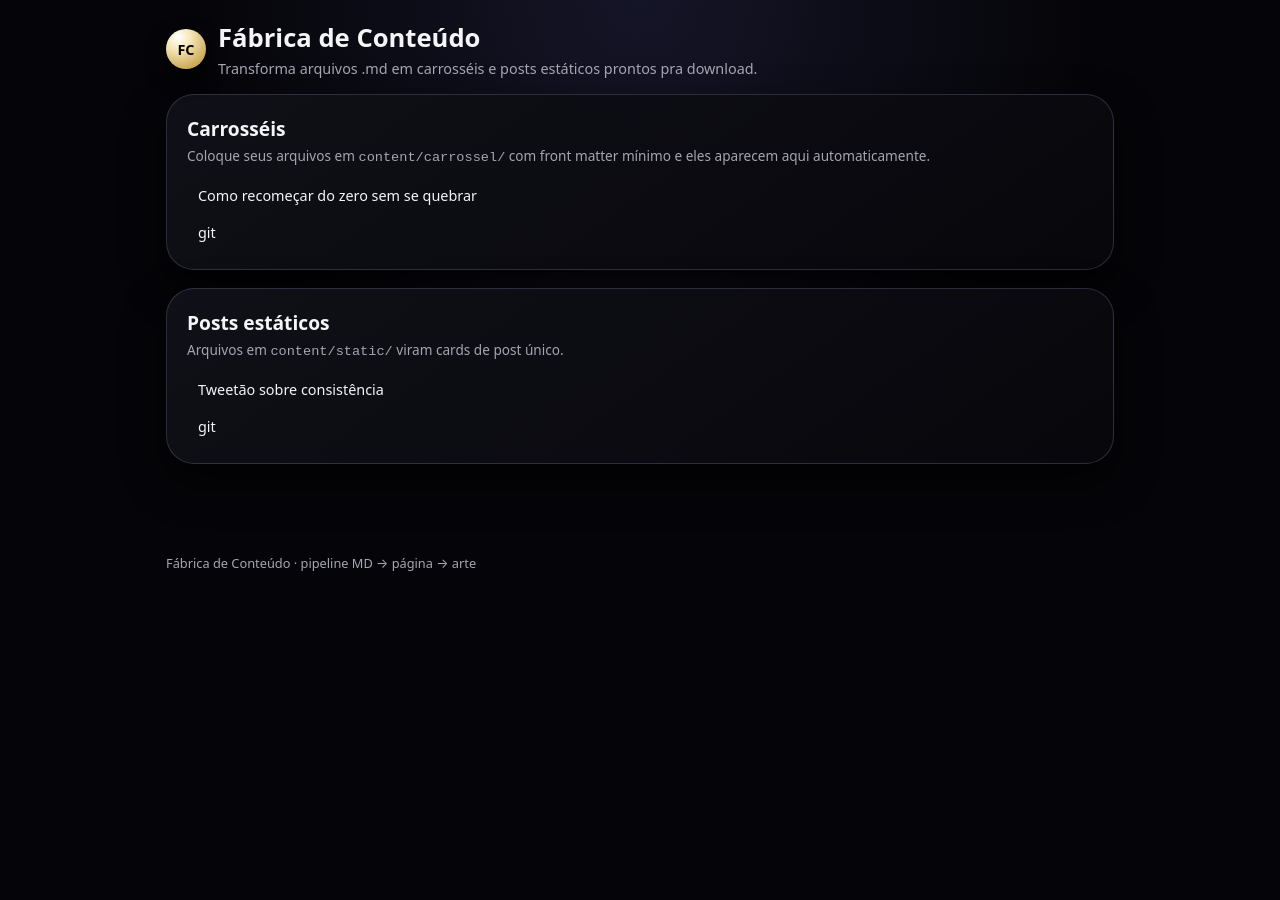
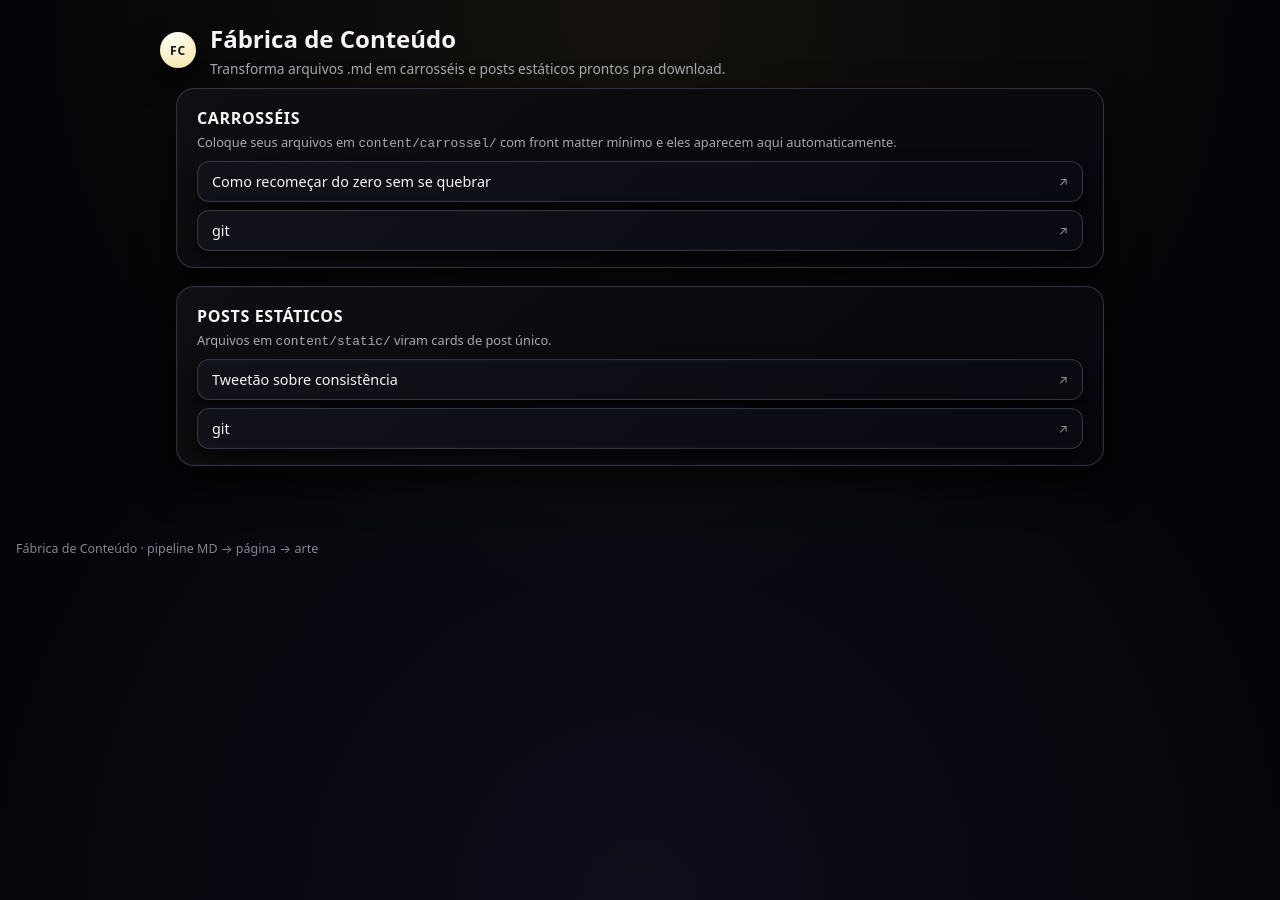
Before and after one commit to mbritodowglas-collab/fabrica-conteudo, a Jekyll site: the page built from index.html, in a window 1280 px wide. Built offline with Jekyll 4.4.1, drawn with Linux system fonts in a browser that asks for light colours.

Commit message:
Atualizar o style.css

```diff
--- a/assets/css/style.css
+++ b/assets/css/style.css
@@ -1,24 +1,6 @@
-/* ============================
-   FÁBRICA DE CONTEÚDO · STYLE
-   ============================ */
-
-:root {
-  --bg-main: #050509;
-  --bg-card: #101018;
-  --bg-card-soft: #14141e;
-  --accent: #d4af37;
-  --accent-soft: rgba(212, 175, 55, 0.6);
-  --text-main: #f5f5f7;
-  --text-soft: #a5a5b3;
-  --border-soft: #262635;
-  --radius-xl: 28px;
-  --radius-md: 16px;
-  --shadow-soft: 0 18px 40px rgba(0, 0, 0, 0.7);
-  --font-main: system-ui, -apple-system, BlinkMacSystemFont, "SF Pro Text",
-    "Segoe UI", sans-serif;
-}
-
-/* Reset básico */
+/* ===========================
+   BASE GLOBAL
+   =========================== */
 
 *,
 *::before,
@@ -26,324 +8,236 @@
   box-sizing: border-box;
 }
 
-html,
-body {
+html, body {
   margin: 0;
   padding: 0;
 }
 
 body.fc-body {
   min-height: 100vh;
-  background: radial-gradient(circle at top, #151528 0, #050509 40%);
-  color: var(--text-main);
-  font-family: var(--font-main);
+  font-family: system-ui, -apple-system, BlinkMacSystemFont, "Segoe UI",
+    Roboto, sans-serif;
+  color: #f5f5f7;
+  background:
+    radial-gradient(circle at top, rgba(212, 175, 55, 0.08), transparent 55%),
+    radial-gradient(circle at bottom, rgba(120, 120, 255, 0.08), transparent 60%),
+    #050509;
+  -webkit-font-smoothing: antialiased;
 }
 
-/* Layout geral */
+/* Links gerais */
+
+a {
+  color: #f5f5f7;
+  text-decoration: none;
+}
+
+a:hover {
+  text-decoration: underline;
+}
+
+/* ===========================
+   HEADER
+   =========================== */
 
 .fc-header {
-  padding: 20px 16px 8px;
-  max-width: 980px;
-  margin: 0 auto;
-}
-
-.fc-header--inner {
-  padding-top: 24px;
+  padding: 18px 16px 10px;
 }
 
 .fc-header__brand {
+  max-width: 960px;
+  margin: 0 auto;
   display: flex;
   align-items: center;
-  gap: 12px;
-}
-
-.fc-header__brand h1 {
-  font-size: 1.6rem;
-  margin: 0 0 4px;
-}
-
-.fc-header__brand p {
-  margin: 0;
-  color: var(--text-soft);
-  font-size: 0.9rem;
+  gap: 14px;
 }
 
 .fc-badge {
-  width: 40px;
-  height: 40px;
-  border-radius: 999px;
-  background: radial-gradient(circle at 30% 20%, #fff, #f6e6b8 30%, #b58b25);
-  color: #050509;
   display: inline-flex;
   align-items: center;
   justify-content: center;
+  width: 36px;
+  height: 36px;
+  border-radius: 999px;
   font-weight: 700;
-  font-size: 0.9rem;
-  box-shadow: 0 10px 20px rgba(0, 0, 0, 0.7);
+  font-size: 0.75rem;
+  letter-spacing: 0.08em;
+  text-transform: uppercase;
+  background: radial-gradient(circle at 30% 0%, #ffffff, #f5e6a2);
+  color: #141318;
+  box-shadow:
+    0 0 0 1px rgba(10, 10, 12, 0.9),
+    0 12px 30px rgba(0, 0, 0, 0.8);
 }
 
-.fc-header__meta {
-  margin-top: 8px;
-  font-size: 0.8rem;
-  color: var(--text-soft);
+.fc-header h1 {
+  margin: 0 0 4px;
+  font-size: 1.3rem;
+  font-weight: 650;
 }
 
-.fc-main {
-  max-width: 980px;
-  margin: 0 auto;
-  padding: 8px 16px 40px;
+.fc-header p {
+  margin: 0;
+  font-size: 0.86rem;
+  color: rgba(235, 235, 245, 0.7);
 }
 
-.fc-footer {
-  max-width: 980px;
-  margin: 0 auto;
-  padding: 12px 16px 24px;
-  font-size: 0.8rem;
-  color: var(--text-soft);
+/* ===========================
+   LAYOUT PRINCIPAL
+   =========================== */
+
+.fc-main {
+  max-width: 960px;
+  margin: 0 auto 32px;
+  padding: 0 16px 24px;
 }
 
-/* Seções da home */
+.fc-section {
+  position: relative;
+  margin-bottom: 18px;
+  padding: 16px 16px 14px;
+  border-radius: 18px;
+  background:
+    linear-gradient(140deg, rgba(14, 14, 20, 0.98), rgba(7, 7, 12, 0.98));
+  border: 1px solid rgba(120, 120, 150, 0.35);
+  box-shadow:
+    0 18px 38px rgba(0, 0, 0, 0.65),
+    inset 0 0 0 1px rgba(255, 255, 255, 0.02);
+  overflow: hidden;
+}
 
-.fc-section {
-  background: linear-gradient(145deg, rgba(16, 16, 24, 0.98), rgba(7, 7, 12, 0.96));
-  border-radius: var(--radius-xl);
-  padding: 20px 20px 18px;
-  border: 1px solid rgba(110, 110, 140, 0.35);
-  box-shadow: var(--shadow-soft);
-  margin-bottom: 18px;
+.fc-section::before {
+  content: "";
+  position: absolute;
+  inset: -40%;
+  opacity: 0.18;
+  background:
+    radial-gradient(circle at 10% 0%, rgba(212, 175, 55, 0.55), transparent 55%),
+    radial-gradient(circle at 90% 110%, rgba(83, 135, 255, 0.35), transparent 55%);
+  mix-blend-mode: soft-light;
+  pointer-events: none;
 }
 
 .fc-section h2 {
+  position: relative;
   margin: 0 0 4px;
-  font-size: 1.2rem;
+  font-size: 1rem;
+  font-weight: 600;
+  letter-spacing: 0.04em;
+  text-transform: uppercase;
 }
 
 .fc-section__subtitle {
-  margin: 0 0 12px;
-  color: var(--text-soft);
-  font-size: 0.85rem;
+  position: relative;
+  margin: 0 0 10px;
+  font-size: 0.8rem;
+  color: rgba(235, 235, 245, 0.7);
 }
 
-/* Lista de páginas (.md) */
+/* ===========================
+   LISTA DE PÁGINAS
+   =========================== */
 
 .fc-list {
+  position: relative;
   list-style: none;
+  padding: 0;
   margin: 0;
-  padding: 0;
-}
-
-.fc-list li {
-  margin: 0;
+  display: grid;
+  gap: 8px;
 }
 
 .fc-list__link {
-  display: block;
-  padding: 8px 10px;
-  border-radius: 10px;
-  text-decoration: none;
-  color: var(--text-main);
-  font-size: 0.9rem;
-  border: 1px solid transparent;
+  display: flex;
+  align-items: center;
+  justify-content: space-between;
+  gap: 8px;
+  padding: 9px 12px;
+  border-radius: 12px;
+  font-size: 0.86rem;
+  background: linear-gradient(
+    135deg,
+    rgba(18, 18, 26, 0.96),
+    rgba(10, 10, 18, 0.96)
+  );
+  border: 1px solid rgba(120, 120, 150, 0.35);
+  box-shadow:
+    0 8px 18px rgba(0, 0, 0, 0.7),
+    inset 0 0 0 1px rgba(255, 255, 255, 0.02);
+  transition:
+    border-color 0.18s ease,
+    box-shadow 0.18s ease,
+    transform 0.12s ease,
+    background 0.18s ease;
+}
+
+.fc-list__link::after {
+  content: "↗";
+  font-size: 0.75rem;
+  opacity: 0.6;
 }
 
 .fc-list__link:hover {
-  border-color: var(--accent-soft);
-  background: rgba(255, 255, 255, 0.02);
+  text-decoration: none;
+  border-color: rgba(212, 175, 55, 0.7);
+  box-shadow:
+    0 14px 30px rgba(0, 0, 0, 0.9),
+    0 0 0 1px rgba(212, 175, 55, 0.25);
+  background: linear-gradient(
+    135deg,
+    rgba(23, 23, 34, 0.98),
+    rgba(12, 12, 20, 0.98)
+  );
+  transform: translateY(-1px);
 }
 
 .fc-list__empty {
-  padding: 6px 4px;
-  color: var(--text-soft);
-  font-size: 0.85rem;
+  font-size: 0.8rem;
+  color: rgba(235, 235, 245, 0.65);
+  padding: 6px 1px 2px;
 }
 
-/* Botões genéricos */
+/* ===========================
+   FOOTER
+   =========================== */
 
-.fc-btn {
-  border: none;
-  border-radius: 999px;
-  padding: 8px 16px;
-  font-size: 0.85rem;
-  font-weight: 600;
-  cursor: pointer;
-  color: #050509;
-  background: linear-gradient(135deg, #f7e6b8, #d4af37);
-  box-shadow: 0 10px 25px rgba(0, 0, 0, 0.7);
-  display: inline-flex;
-  align-items: center;
-  gap: 6px;
+.fc-footer {
+  padding: 0 16px 18px;
+  font-size: 0.78rem;
+  color: rgba(200, 200, 220, 0.65);
+  text-align: left;
 }
 
-.fc-btn:hover {
-  filter: brightness(1.05);
-  transform: translateY(-1px);
+/* ===========================
+   RESPONSIVO
+   =========================== */
+
+@media (min-width: 768px) {
+  .fc-header {
+    padding-top: 22px;
   }
 
-.fc-btn:active {
-  transform: translateY(0);
-  box-shadow: 0 4px 10px rgba(0, 0, 0, 0.8);
+  .fc-header h1 {
+    font-size: 1.5rem;
   }
 
-/* Link voltar */
-
-.fc-back {
-  display: inline-flex;
-  align-items: center;
-  gap: 4px;
-  margin-bottom: 8px;
-  text-decoration: none;
-  color: var(--text-soft);
-  font-size: 0.85rem;
+  .fc-section {
+    padding: 18px 20px 16px;
   }
 
-.fc-back:hover {
-  color: var(--accent);
+  .fc-list__link {
+    font-size: 0.9rem;
+    padding: 10px 14px;
+  }
 }
 
-/* Toolbar */
+/* ===========================
+   (Opcional) ESTILOS GENÉRICOS
+   Se você adicionar outras páginas depois,
+   já tem um baseline visual.
+   =========================== */
 
-.fc-toolbar {
-  display: flex;
-  flex-wrap: wrap;
-  align-items: center;
-  justify-content: space-between;
-  gap: 10px;
-  margin-bottom: 10px;
+main {
+  /* garante que outras páginas simples não fiquem “cruas” */
+  color: #f5f5f7;
 }
-
-.fc-toolbar__info {
-  font-size: 0.8rem;
-  color: var(--text-soft);
-}
-
-/* Slides do carrossel */
-
-.fc-slides-wrapper {
-  margin-top: 10px;
-}
-
-.fc-slides {
-  display: flex;
-  flex-direction: column;
-  gap: 18px;
-}
-
-/* Cada slide = card 4:5 (padrão carrossel) */
-.fc-slide {
-  width: 100%;
-  max-width: 540px;           /* metade de 1080, pra caber no mobile e ainda manter proporção */
-  aspect-ratio: 4 / 5;
-  background: radial-gradient(circle at top, #1f1f30 0, #0a0a10 45%);
-  border-radius: var(--radius-xl);
-  padding: 24px 22px;
-  border: 1px solid var(--border-soft);
-  box-shadow: var(--shadow-soft);
-  display: flex;
-  flex-direction: column;
-  gap: 10px;
-  overflow: hidden;
-}
-
-.fc-slide__title {
-  font-size: 1.1rem;
-  margin: 0 0 6px;
-}
-
-.fc-slide p {
-  margin: 0 0 6px;
-  font-size: 0.9rem;
-}
-
-.fc-slide ul {
-  margin: 4px 0 0 18px;
-  padding: 0;
-  font-size: 0.9rem;
-}
-
-.fc-slide li + li {
-  margin-top: 2px;
-}
-
-/* Card estático (post único) */
-
-.fc-static-wrapper {
-  margin-top: 10px;
-}
-
-.fc-card {
-  width: 100%;
-  max-width: 540px;
-  aspect-ratio: 4 / 5;
-  background: radial-gradient(circle at top, #1f1f30 0, #0a0a10 45%);
-  border-radius: var(--radius-xl);
-  padding: 26px 22px;
-  border: 1px solid var(--border-soft);
-  box-shadow: var(--shadow-soft);
-  display: flex;
-  flex-direction: column;
-  gap: 10px;
-  overflow: hidden;
-}
-
-.fc-card p {
-  margin: 0 0 6px;
-  font-size: 0.95rem;
-}
-
-.fc-card h2,
-.fc-card h3,
-.fc-card h4 {
-  margin: 0 0 6px;
-}
-
-/* Conteúdo bruto some (mas fica no DOM pro JS usar) */
-
-.fc-raw {
-  display: none;
-}
-
-/* ============================
-   BLOCO DA LISTA DE ARQUIVOS
-   (o CSS que você já tinha passado)
-   ============================ */
-
-.repo-panel {
-  margin-bottom: 18px;
-}
-
-.cards-grid--files {
-  display: grid;
-  grid-template-columns: repeat(auto-fit, minmax(220px, 1fr));
-  gap: 12px;
-}
-
-.file-card {
-  cursor: pointer;
-  background: linear-gradient(145deg, rgba(10, 10, 14, 0.98), rgba(7, 7, 10, 0.98));
-  border-radius: var(--radius-md);
-  padding: 10px 12px;
-  border: 1px solid rgba(110, 110, 140, 0.4);
-}
-
-.file-card:hover {
-  border-color: rgba(212, 175, 55, 0.6);
-  box-shadow: 0 18px 32px rgba(0, 0, 0, 0.65);
-}
-
-.file-card .file-name {
-  font-size: 0.9rem;
-  font-weight: 500;
-}
-
-.file-card .file-meta {
-  font-size: 0.78rem;
-  color: var(--text-soft);
-}
-
-/* Responsivo */
-
-@media (min-width: 900px) {
-  .fc-main {
-    padding-bottom: 60px;
-  }
-}
```
Lines whose indentation alone changed are shown as unchanged.
